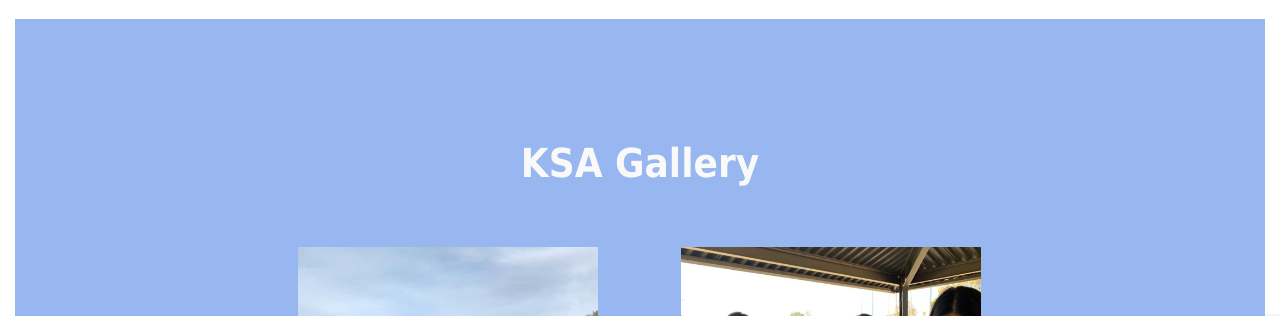
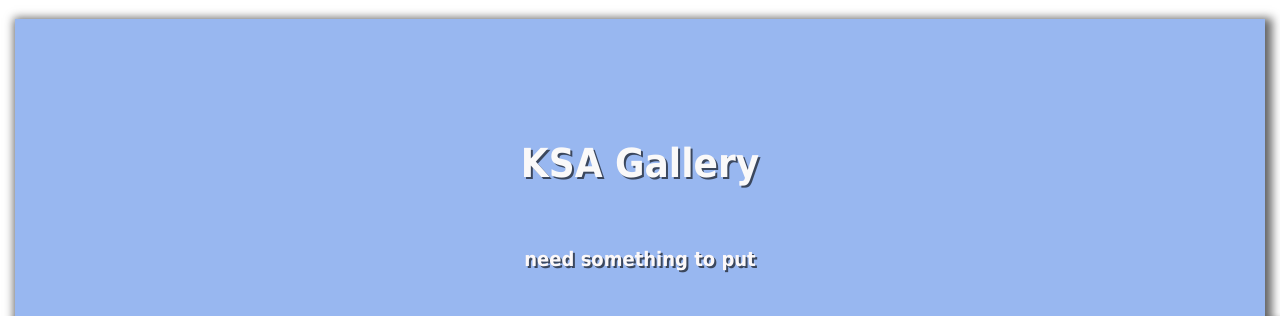
Before and after one commit to JisungWoo/ksa_website, a Django app: page / in a window 1280 px wide. Shown: the part 2095-2411 px from the top of the page. Run offline with Django 3.2, Linux system fonts and the light colour scheme; some libraries are stand-ins or nearby versions.

Commit message:
ksa gallery push

```diff
--- a/ksa_website/assets/css/base.css
+++ b/ksa_website/assets/css/base.css
@@ -639,8 +639,12 @@ img, p{
 
 
 /* pictures */
+.pic_padding{
+    padding-top: 150px;
+}
+
 .picture{
-  margin-bottom: 200px;
+  /* margin-bottom: 200px; */
 }
 .child-page-listing h2 {
   margin-top: -180px;
@@ -651,7 +655,17 @@ img, p{
   font-style: normal;
   color: rgb(250, 249, 249);
   text-align: center;
+  text-shadow: 2px 2px rgba(0, 0, 0, 0.61);
+}
 
+.G_discription{
+    text-align: center;
+    font-family: Tahoma, Geneva, sans-serif;
+    font-style: normal;
+    font-weight: 800;
+    font-size: 20px;
+    color: rgb(252, 248, 248);
+    text-shadow: 2px 2px rgba(0, 0, 0, 0.61);
 }
 .grid-container {
   display: grid;
@@ -680,6 +694,7 @@ img, p{
   overflow: hidden;
   height: 100%;
   width: 100%;
+  box-shadow: 3px 3px 9px 4px rgba(0, 0, 0, 0.61);
 }
 
 .location-image img {
@@ -803,6 +818,7 @@ img, p{
   padding: 20px;
   margin-top:20px;
   position: static;
+  box-shadow: 3px 3px 9px 4px rgba(0, 0, 0, 0.61);
 }
 
 .s_popup {
--- a/ksa_website/landing_page/templates/picture.html
+++ b/ksa_website/landing_page/templates/picture.html
@@ -6,7 +6,9 @@ d{% extends "aboutKSA.html" %}
     <div class="s_background"></div>
     <div class="child-page-listing">
       <h2>KSA Gallery</h2>
+      <h3 Class="G_discription">need something to put </h3>
 
+      <div class="pic_padding">
         <div class="grid-container">
           <article id="3685" class="location-listing">
             <div class='location-title-image'>
@@ -380,9 +382,9 @@ d{% extends "aboutKSA.html" %}
                 </div>
             </div>
           </div>
-
         </div>
-
+      </div>
+    </div>
   </div>
 </div>
 {% block members %}{% endblock %}
```
Lines whose indentation alone changed are shown as unchanged.
